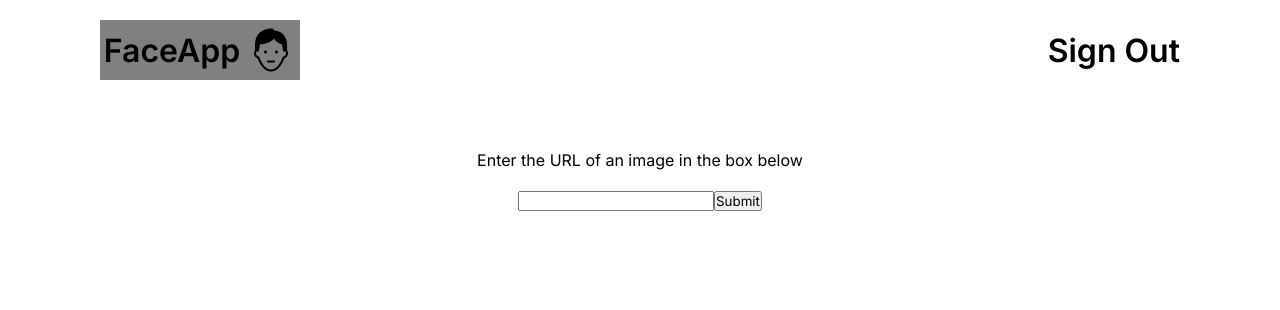
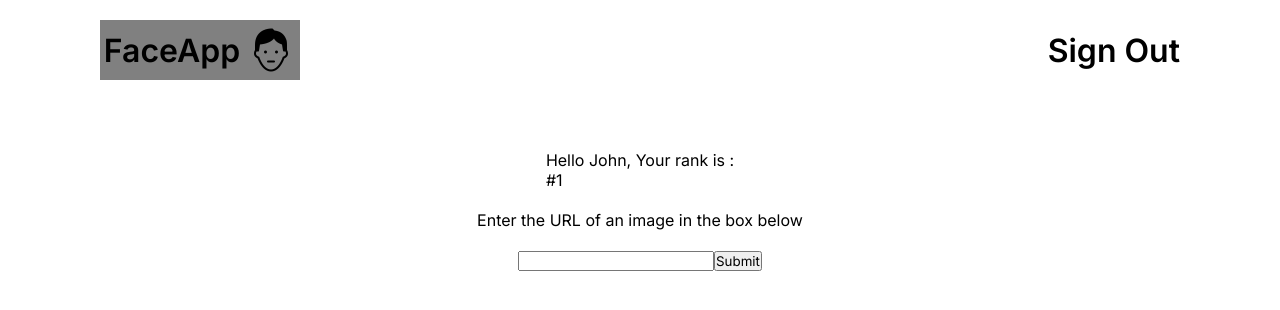
Before and after one commit to jeanbuhendwa/face-recognition-app, a React (Create React App) app: page / in a window 1280 px wide. Shown: the top 310 px of the page. Built offline with nearby package versions, Linux system fonts and the light colour scheme.

Commit message:
Add rank component

```diff
--- a/src/App.js
+++ b/src/App.js
@@ -2,6 +2,7 @@ import "./App.css";
 import Logo from "./components/Logo/Logo";
 import Navigation from "./components/Navigation/Navigation";
 import ImgLinkForm from "./components/ImgLinkForm/ImgLinkForm";
+import Rank from "./components/Rank/Rank";
 
 function App() {
   return (
@@ -11,6 +12,7 @@ function App() {
         <Navigation />
       </section>
       <section className="mainSection">
+        <Rank />
         <ImgLinkForm />
       </section>
     </>
--- /dev/null
+++ b/src/components/Rank/Rank.js
@@ -0,0 +1,12 @@
+import React from "react";
+
+const Rank = () => {
+  return (
+    <section>
+      <div>{"Hello John, Your rank is :"}</div>
+      <div>{"#1"}</div>
+    </section>
+  );
+};
+
+export default Rank;
```
